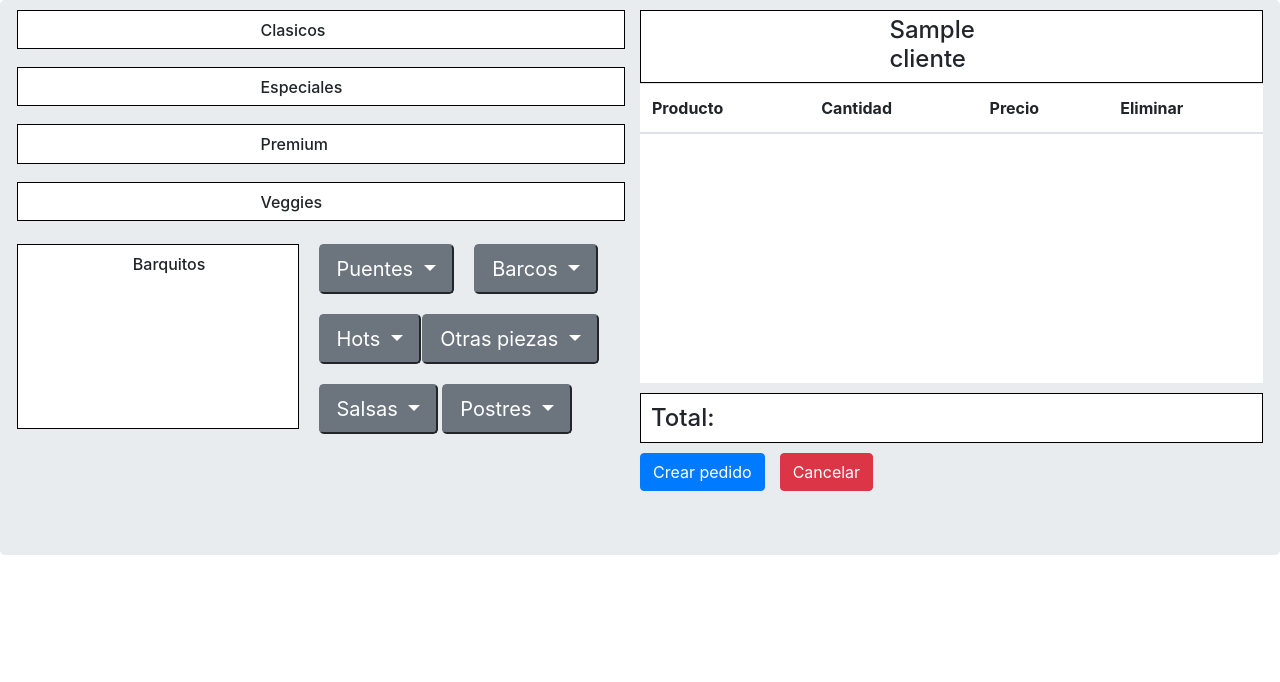
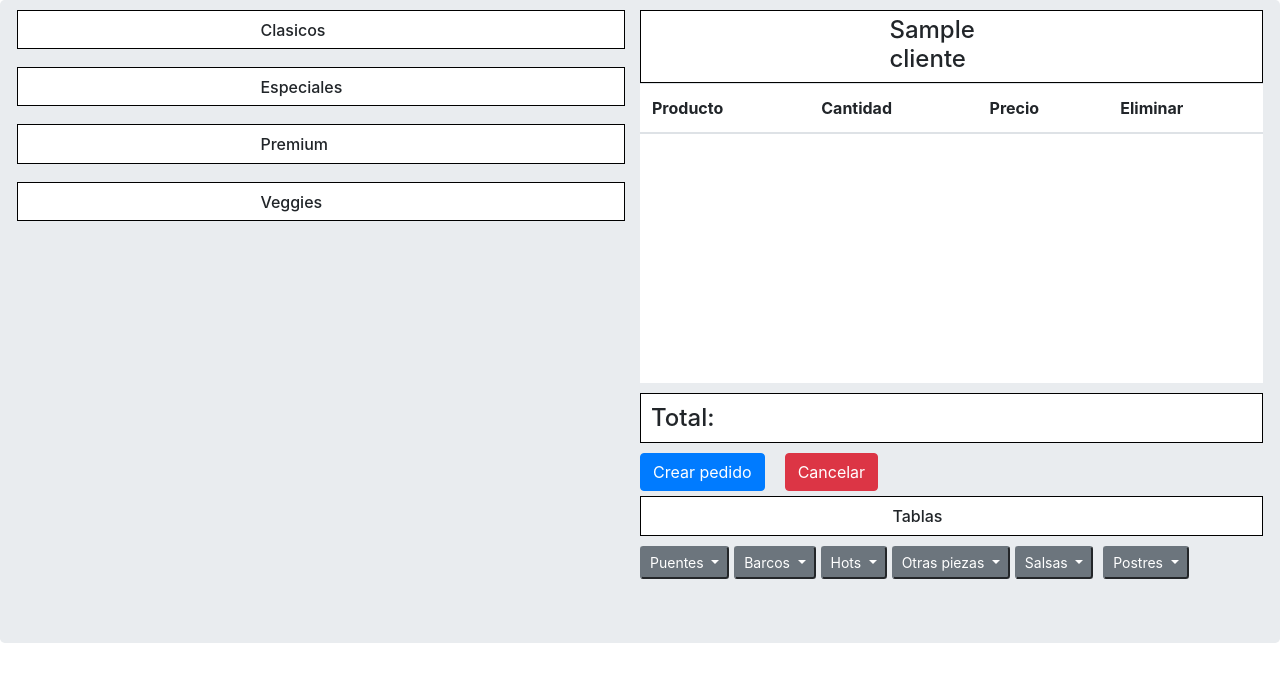
Before and after one commit to AugustoPiva/tsuki_web, a Django app: page /tsuki_app/agregarproductos/1 in a window 1280 px wide. Shown: the top 682 px of the page. Run offline with Django 3.2, Linux system fonts and the light colour scheme; a user stored in the database is signed in; tables that the repository leaves empty hold one stand-in row (values such as "Sample post"); lists and menus that the app fills with data are empty; parts of the project's set-up code (start-up, migrations or seed data) failed here and were passed over; some libraries are stand-ins or nearby versions.

Commit message:
Arreglos

```diff
--- a/templates/tsuki_app/agregar_productos.html
+++ b/templates/tsuki_app/agregar_productos.html
@@ -75,7 +75,7 @@
           <div class="row">
             {% for prod in lista %}
             {% if prod.sub_categoria_producto == "clasicos"%}
-            <a class="text-white btn btn-primary" onclick="agregarFila({{prod.id}});return false;" style="margin-right:5px;margin-top:5px;">{{prod.nombre_producto}}</a>
+            <a class="text-white btn-sm btn-primary" onclick="agregarFila({{prod.id}});return false;" style="margin-right:5px;margin-top:5px;">{{prod.nombre_producto}}</a>
             <script type="text/javascript">
             // listadoprecios={idproducto:[$, Nombre producto]}
             listadoprecios[{{prod.id}}] = [{{prod.precio_producto}},"{{prod.nombre_producto}}"]
@@ -90,7 +90,7 @@
           <div class="row">
             {% for prod in lista %}
             {% if prod.sub_categoria_producto == "especiales"%}
-            <a class="text-white btn btn-secondary" onclick="agregarFila({{prod.id}});return false;" style="margin-right:5px;margin-top:5px;">{{prod.nombre_producto}}</a>
+            <a class="text-white btn-sm btn-secondary" onclick="agregarFila({{prod.id}});return false;" style="margin-right:5px;margin-top:5px;">{{prod.nombre_producto}}</a>
             <script type="text/javascript">
             listadoprecios[{{prod.id}}] = [{{prod.precio_producto}},"{{prod.nombre_producto}}"]
             </script>
@@ -104,7 +104,7 @@
           <div class="row">
             {% for prod in lista %}
             {% if prod.sub_categoria_producto == "premiums"%}
-            <a class="btn btn-warning" onclick="agregarFila({{prod.id}});return false;" style="margin-right:5px;margin-top:5px">{{prod.nombre_producto}}</a>
+            <a class="btn-sm btn-warning" onclick="agregarFila({{prod.id}});return false;" style="margin-right:5px;margin-top:5px">{{prod.nombre_producto}}</a>
             <script type="text/javascript">
             listadoprecios[{{prod.id}}] = [{{prod.precio_producto}},"{{prod.nombre_producto}}"]
             </script>
@@ -118,139 +118,12 @@
           <div style="margin-bottom:15px;"class="row">
             {% for prod in lista %}
             {% if prod.sub_categoria_producto == "veggies"%}
-            <a class="text-white btn btn-success" onclick="agregarFila({{prod.id}});return false;" style="margin-right:5px;margin-top:5px">{{prod.nombre_producto}}</a>
+            <a class="text-white btn-sm btn-success" onclick="agregarFila({{prod.id}});return false;" style="margin-right:5px;margin-top:5px">{{prod.nombre_producto}}</a>
             <script type="text/javascript">
             listadoprecios[{{prod.id}}] = [{{prod.precio_producto}},"{{prod.nombre_producto}}"]
             </script>
             {% endif %}
             {% endfor %}
-          </div>
-          <!-- Division en dos columnas para barquitos por un lado y puentes barcos hots y demas por otro -->
-          <div class="row">
-            <!-- Seccion barquitos -->
-            <div class="row col-6">
-              <div style="background-color: white;border:1px solid black;margin-left:0px;margin-right:0px;margin-top:5px;margin-bottom:5px;" class="row col-12">
-                <h6 style="margin-top: 5px;margin-left: auto;margin-right: auto;width:20%" class='textosrolls'>Barquitos</h6>
-              </div>
-              <div style="margin-left: 0px;" class="row">
-                {% for prod in lista %}
-                {% if prod.categoria_producto == "bd" %}
-                <a class="text-white btn-lg btn-primary"  onclick="agregarFila({{prod.id}});return false;" style="margin-right:10px;margin-top:10px;">{{prod.nombre_producto}}</a>
-                <script type="text/javascript">
-                listadoprecios[{{prod.id}}] = [{{prod.precio_producto  }},"{{prod.nombre_producto}}"]
-                </script>
-                {% endif %}
-                {% endfor %}
-                <span></span>
-              </div>
-            </div>
-            <!-- Seccion puentes y barcos, hots, demas -->
-            <div style="margin-left: 5px;margin-top:5px;" class="row col-6">
-              <div class="row">
-                <!-- Dropdown de Puentes -->
-                <div class="col-6">
-                  <button class="btn-lg btn-secondary dropdown-toggle" type="button" id="dropdownMenu2" data-toggle="dropdown" aria-haspopup="true" aria-expanded="false">
-                    Puentes
-                  </button><br>
-                  <div class="dropdown-menu" aria-labelledby="dropdownMenu2">
-                    {% for prod in lista %}
-                    {% if prod.categoria_producto == "puentes"%}
-                    <a class = "dropdown-item"  onclick="agregarFila({{prod.id}});return false;">{{prod.nombre_producto}}</a>
-                    <script type="text/javascript">
-                    listadoprecios[{{prod.id}}] = [{{prod.precio_producto  }},"{{prod.nombre_producto}}"]
-                    </script>
-                    {% endif %}
-                    {% endfor %}
-                  </div>
-                </div>
-                <!-- Dropdown de Barcos -->
-                <div class="col-6">
-                  <button class="btn-lg btn-secondary dropdown-toggle" type="button" id="dropdownMenu2" data-toggle="dropdown" aria-haspopup="true" aria-expanded="false">
-                    Barcos
-                  </button><br>
-                  <div class="dropdown-menu" aria-labelledby="dropdownMenu2">
-                    {% for prod in lista %}
-                    {% if prod.categoria_producto == "barcos"%}
-                    <a class = "dropdown-item"  onclick="agregarFila({{prod.id}});return false;">{{prod.nombre_producto}}</a>
-                    <script type="text/javascript">
-                    listadoprecios[{{prod.id}}] = [{{prod.precio_producto  }},"{{prod.nombre_producto}}"]
-                    </script>
-                    {% endif %}
-                    {% endfor %}
-                  </div>
-                </div>
-              </div>
-              <!-- Hots y Otras piezas -->
-              <div class="row">
-                <!-- Hots -->
-                <div class="col-4">
-                  <button class="btn-lg btn-secondary dropdown-toggle" type="button" id="dropdownMenu2" data-toggle="dropdown" aria-haspopup="true" aria-expanded="false" style="margin-right:20px;margin-top:20px;">
-                    Hots
-                  </button><br>
-                  <div class="dropdown-menu" aria-labelledby="dropdownMenu2">
-                    {% for prod in lista %}
-                    {% if prod.categoria_producto == "calientes"%}
-                    <a class = "dropdown-item"  onclick="agregarFila({{prod.id}});return false;">{{prod.nombre_producto}}</a>
-                    <script type="text/javascript">
-                    listadoprecios[{{prod.id}}] = [{{prod.precio_producto}},"{{prod.nombre_producto}}"]
-                    </script>
-                    {% endif %}
-                    {% endfor %}
-                    <span></span>
-                  </div>
-                </div>
-                <!-- Otras piezas -->
-                <div class="col-4">
-                  <button class="btn-lg btn-secondary dropdown-toggle" type="button" id="dropdownMenu2" data-toggle="dropdown" aria-haspopup="true" aria-expanded="false" style="margin-right:20px;margin-top:20px;">
-                    Otras piezas
-                  </button><br>
-                  <div class="dropdown-menu" aria-labelledby="dropdownMenu2">
-                    {% for prod in lista %}
-                    {% if prod.categoria_producto == "varios"%}
-                    <a class = "dropdown-item"  onclick="agregarFila({{prod.id}});return false;">{{prod.nombre_producto}}</a>
-                    <script type="text/javascript">
-                    listadoprecios[{{prod.id}}] = [{{prod.precio_producto}},"{{prod.nombre_producto}}"]
-                    </script>
-                    {% endif %}
-                    {% endfor %}
-                  </div>
-                </div>
-              </div>
-              <div class="row">
-                <!-- Salsa  -->
-                <div class="col-4">
-                  <button class="btn-lg btn-secondary dropdown-toggle" type="button" id="dropdownMenu2" data-toggle="dropdown" aria-haspopup="true" aria-expanded="false" style="margin-right:20px;margin-top:20px;">
-                    Salsas
-                  </button><br>
-                  <div class="dropdown-menu" aria-labelledby="dropdownMenu2">
-                    {% for prod in lista %}
-                    {% if prod.sub_categoria_producto == "salsa"%}
-                    <a class = "dropdown-item"  onclick="agregarFila({{prod.id}});return false;">{{prod.nombre_producto}}</a>
-                    <script type="text/javascript">
-                    listadoprecios[{{prod.id}}] = [{{prod.precio_producto}},"{{prod.nombre_producto}}"]
-                    </script>
-                    {% endif %}
-                    {% endfor %}
-                  </div>
-                </div>
-                <!-- Postres  -->
-                <div class="col-4">
-                  <button class="btn-lg btn-secondary dropdown-toggle" type="button" id="dropdownMenu2" data-toggle="dropdown" aria-haspopup="true" aria-expanded="false" style="margin-left:20px;margin-top:20px;">
-                    Postres
-                  </button><br>
-                  <div class="dropdown-menu" aria-labelledby="dropdownMenu2">
-                    {% for prod in lista %}
-                    {% if prod.sub_categoria_producto == "postres"%}
-                    <a class = "dropdown-item"  onclick="agregarFila({{prod.id}});return false;">{{prod.nombre_producto}}</a>
-                    <script type="text/javascript">
-                    listadoprecios[{{prod.id}}] = [{{prod.precio_producto}},"{{prod.nombre_producto}}"]
-                    </script>
-                    {% endif %}
-                    {% endfor %}
-                  </div>
-                </div>
-              </div>
-            </div>
           </div>
         </div>
         <!-- Segunda columna de la pagina -->
@@ -286,7 +159,114 @@
               <input id='productos' type="hidden" name="Productos" value='{}'>
               <input id= "Siguiente" class = 'btn btn-primary' type="submit" value="Crear pedido">
             </form>
-            <a class = 'btn btn-danger' href="{% url 'tsuki_app:cancelarpedido' eliminar=pedido.id %}"> Cancelar </a>
+            <a style="margin-left:5px;" class = 'btn btn-danger' href="{% url 'tsuki_app:cancelarpedido' eliminar=pedido.id %}"> Cancelar </a>
+          </div>
+          <!-- Division en dos columnas para barquitos por un lado y puentes barcos hots y demas por otro -->
+          <div class="row">
+            <!-- Seccion Tablas -->
+              <div style="background-color: white;border:1px solid black;margin-left:0px;margin-right:0px;margin-top:5px;margin-bottom:5px;" class="row col-12">
+                <h6 style="margin-top: 5px;margin-left: auto;margin-right: auto;width:20%" class='textosrolls'>Tablas</h6>
+              </div>
+              <div style="margin-left: 0px;" class="row">
+                {% for prod in lista %}
+                {% if prod.categoria_producto == "bd" %}
+                <a class="text-white btn-sm btn-primary"  onclick="agregarFila({{prod.id}});return false;" style="margin-right:10px;margin-top:10px;">{{prod.nombre_producto}}</a>
+                <script type="text/javascript">
+                listadoprecios[{{prod.id}}] = [{{prod.precio_producto  }},"{{prod.nombre_producto}}"]
+                </script>
+                {% endif %}
+                {% endfor %}
+                <span></span>
+              </div>
+            <!-- Seccion puentes y barcos, hots, demas -->
+                <!-- Dropdown de Puentes -->
+                  <button style="margin-right:5px;margin-top:5px;" class="btn-sm btn-secondary dropdown-toggle" type="button" id="dropdownMenu2" data-toggle="dropdown" aria-haspopup="true" aria-expanded="false">
+                    Puentes
+                  </button><br>
+                  <div class="dropdown-menu" aria-labelledby="dropdownMenu2">
+                    {% for prod in lista %}
+                    {% if prod.categoria_producto == "puentes"%}
+                    <a class = "dropdown-item"  onclick="agregarFila({{prod.id}});return false;">{{prod.nombre_producto}}</a>
+                    <script type="text/javascript">
+                    listadoprecios[{{prod.id}}] = [{{prod.precio_producto  }},"{{prod.nombre_producto}}"]
+                    </script>
+                    {% endif %}
+                    {% endfor %}
+                  </div>
+                <!-- Dropdown de Barcos -->
+                  <button style="margin-right:5px;margin-top:5px;" class="btn-sm btn-secondary dropdown-toggle" type="button" id="dropdownMenu2" data-toggle="dropdown" aria-haspopup="true" aria-expanded="false">
+                    Barcos
+                  </button><br>
+                  <div class="dropdown-menu" aria-labelledby="dropdownMenu2">
+                    {% for prod in lista %}
+                    {% if prod.categoria_producto == "barcos"%}
+                    <a class = "dropdown-item"  onclick="agregarFila({{prod.id}});return false;">{{prod.nombre_producto}}</a>
+                    <script type="text/javascript">
+                    listadoprecios[{{prod.id}}] = [{{prod.precio_producto  }},"{{prod.nombre_producto}}"]
+                    </script>
+                    {% endif %}
+                    {% endfor %}
+                  </div>
+              <!-- Hots y Otras piezas -->
+                <!-- Hots -->
+                  <button class="btn-sm btn-secondary dropdown-toggle" type="button" id="dropdownMenu2" data-toggle="dropdown" aria-haspopup="true" aria-expanded="false" style="margin-right:5px;margin-top:5px;">
+                    Hots
+                  </button><br>
+                  <div class="dropdown-menu" aria-labelledby="dropdownMenu2">
+                    {% for prod in lista %}
+                    {% if prod.categoria_producto == "calientes"%}
+                    <a class = "dropdown-item"  onclick="agregarFila({{prod.id}});return false;">{{prod.nombre_producto}}</a>
+                    <script type="text/javascript">
+                    listadoprecios[{{prod.id}}] = [{{prod.precio_producto}},"{{prod.nombre_producto}}"]
+                    </script>
+                    {% endif %}
+                    {% endfor %}
+                    <span></span>
+                  </div>
+                <!-- Otras piezas -->
+                  <button class="btn-sm btn-secondary dropdown-toggle" type="button" id="dropdownMenu2" data-toggle="dropdown" aria-haspopup="true" aria-expanded="false" style="margin-right:5px;margin-top:5px;">
+                    Otras piezas
+                  </button><br>
+                  <div class="dropdown-menu" aria-labelledby="dropdownMenu2">
+                    {% for prod in lista %}
+                    {% if prod.categoria_producto == "varios"%}
+                    <a class = "dropdown-item"  onclick="agregarFila({{prod.id}});return false;">{{prod.nombre_producto}}</a>
+                    <script type="text/javascript">
+                    listadoprecios[{{prod.id}}] = [{{prod.precio_producto}},"{{prod.nombre_producto}}"]
+                    </script>
+                    {% endif %}
+                    {% endfor %}
+                  </div>
+                <!-- Salsa  -->
+                  <button class="btn-sm btn-secondary dropdown-toggle" type="button" id="dropdownMenu2" data-toggle="dropdown" aria-haspopup="true" aria-expanded="false" style="margin-right:5px;margin-top:5px;">
+                    Salsas
+                  </button><br>
+                  <div class="dropdown-menu" aria-labelledby="dropdownMenu2">
+                    {% for prod in lista %}
+                    {% if prod.sub_categoria_producto == "salsa"%}
+                    <a class = "dropdown-item"  onclick="agregarFila({{prod.id}});return false;">{{prod.nombre_producto}}</a>
+                    <script type="text/javascript">
+                    listadoprecios[{{prod.id}}] = [{{prod.precio_producto}},"{{prod.nombre_producto}}"]
+                    </script>
+                    {% endif %}
+                    {% endfor %}
+                  </div>
+                <!-- Postres  -->
+                  <button class="btn-sm btn-secondary dropdown-toggle" type="button" id="dropdownMenu2" data-toggle="dropdown" aria-haspopup="true" aria-expanded="false" style="margin-left:5px;margin-top:5px;">
+                    Postres
+                  </button><br>
+                  <div class="dropdown-menu" aria-labelledby="dropdownMenu2">
+                    {% for prod in lista %}
+                    {% if prod.sub_categoria_producto == "postres"%}
+                    <a class = "dropdown-item"  onclick="agregarFila({{prod.id}});return false;">{{prod.nombre_producto}}</a>
+                    <script type="text/javascript">
+                    listadoprecios[{{prod.id}}] = [{{prod.precio_producto}},"{{prod.nombre_producto}}"]
+                    </script>
+                    {% endif %}
+                    {% endfor %}
+                  </div>
+              </div>
+            </div>
           </div>
         </div>
       </div>
--- a/tsuki_app/models.py
+++ b/tsuki_app/models.py
@@ -49,6 +49,7 @@ class Listaprecios(models.Model):
             ('especiales','Especiales'),
             ('premiums','Premiums'),
             ('veggies','Veggies'),
+            ('veggie','Veggie'),
             ('salsa','Salsas'),
             ('bocados','Bocados'),
             ('surtido','Surtido'),
```
Also changed, not shown: templates/tsuki_app/modificar_pedido.html (+11 -11 lines), templates/tsuki_app/pedidos_list.html (indentation only), tsuki_app/migrations/0015_auto_20210302_1004.py (added), 1 other file.
